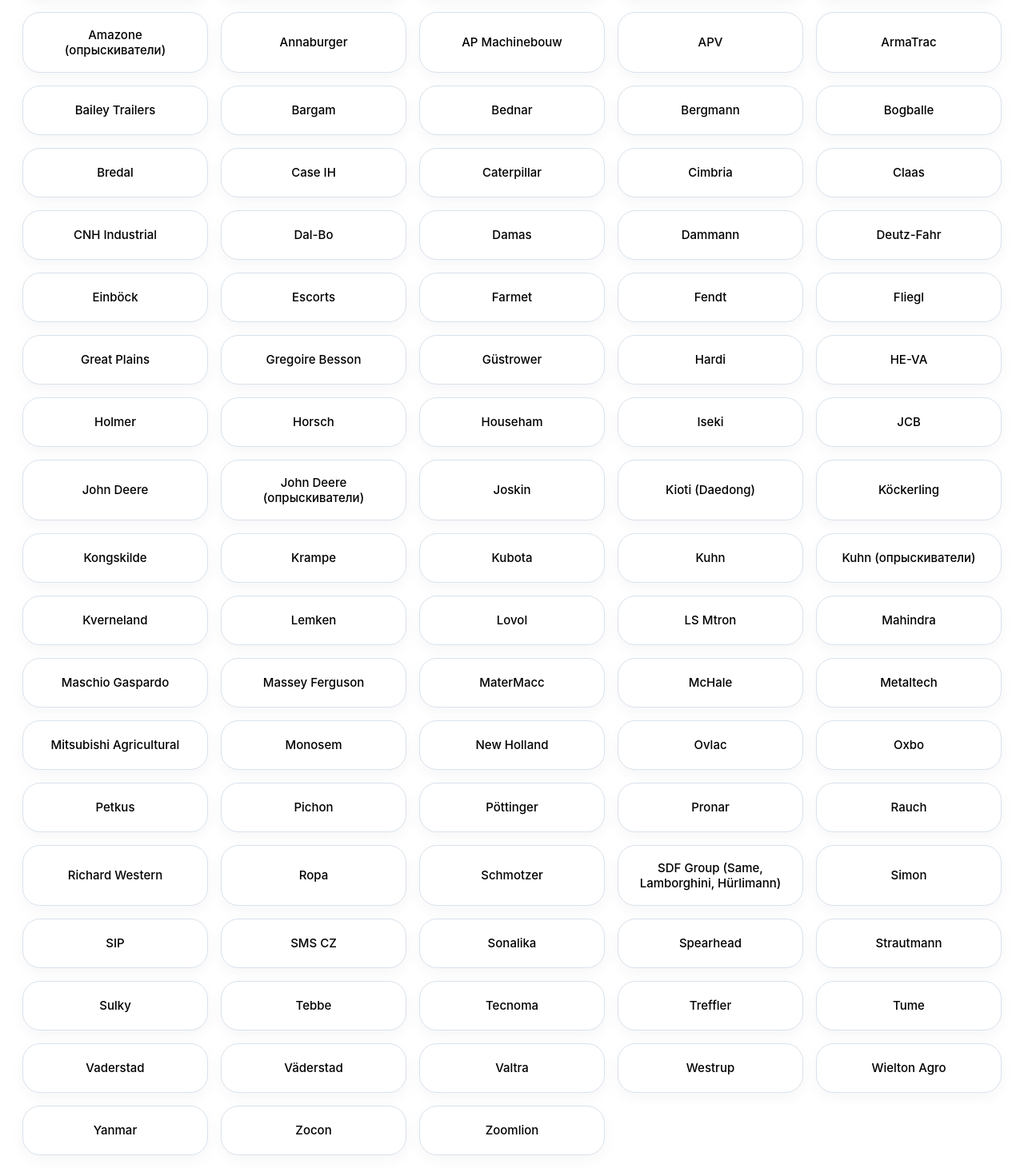
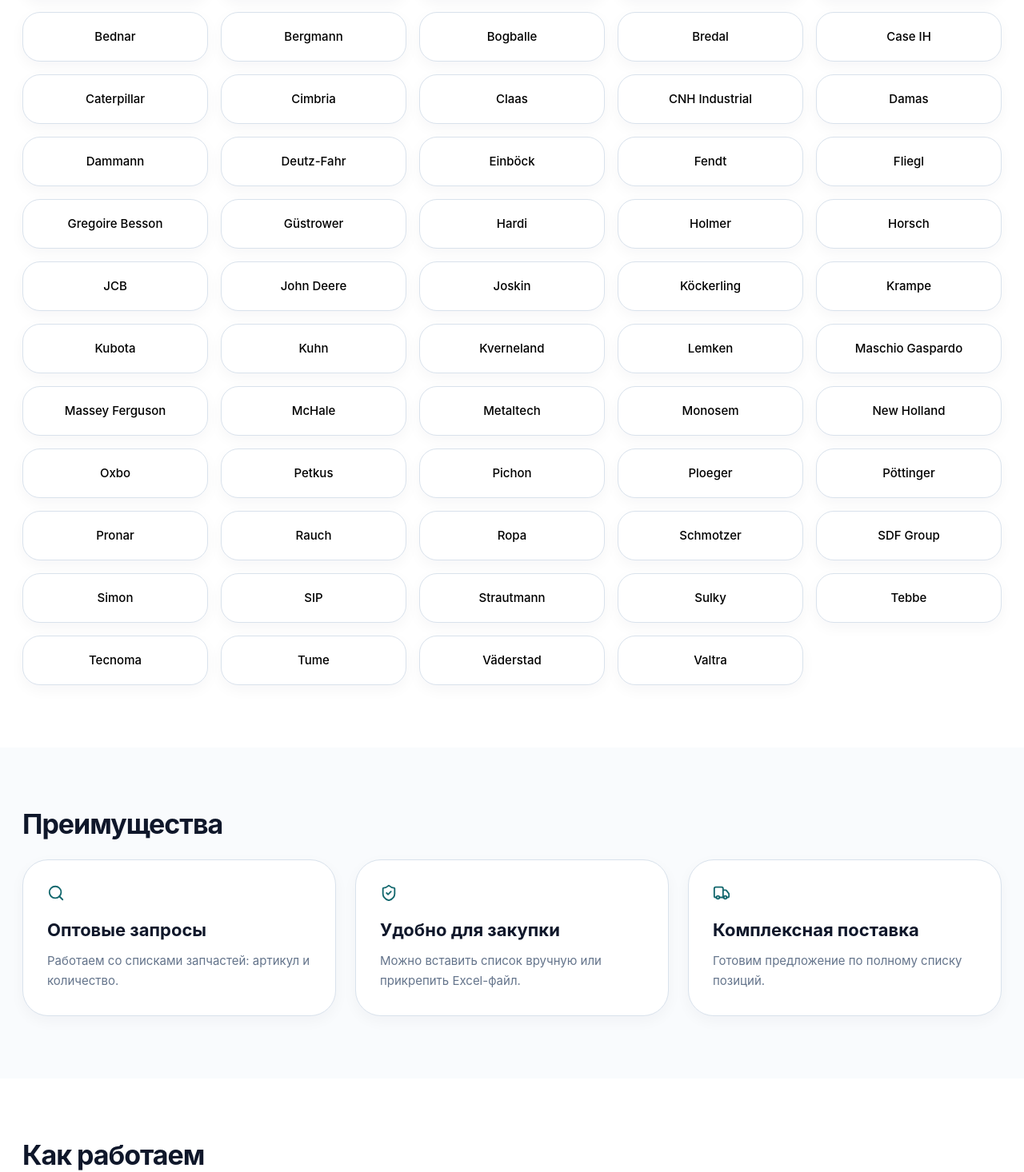
Before and after one commit to agriparts/agriparts.by, a React (Vite) app: page / in a window 1280 px wide. Shown: the part 1060-2526 px from the top of the page at 80% size. Built offline with nearby package versions, Linux system fonts and the light colour scheme.

Commit message:
Update App.jsx

```diff
--- a/src/App.jsx
+++ b/src/App.jsx
@@ -26,17 +26,10 @@
     () =>
       [
         "AGCO",
-        "AP Machinebouw",
-        "APV",
         "Agrifac",
         "Agromasz",
-        "Agro-Tom",
         "Amazone",
-        "Amazone (опрыскиватели)",
         "Annaburger",
-        "ArmaTrac",
-        "Bailey Trailers",
-        "Bargam",
         "Bednar",
         "Bergmann",
         "Bogballe",
@@ -46,78 +39,51 @@
         "Caterpillar",
         "Cimbria",
         "Claas",
-        "Dal-Bo",
         "Damas",
         "Dammann",
         "Deutz-Fahr",
         "Einböck",
-        "Escorts",
-        "Farmet",
         "Fendt",
         "Fliegl",
-        "Great Plains",
         "Gregoire Besson",
         "Güstrower",
-        "HE-VA",
         "Hardi",
         "Holmer",
         "Horsch",
-        "Househam",
-        "Iseki",
         "JCB",
         "John Deere",
-        "John Deere (опрыскиватели)",
         "Joskin",
-        "Kioti (Daedong)",
-        "Kongskilde",
         "Krampe",
         "Kubota",
         "Kuhn",
-        "Kuhn (опрыскиватели)",
         "Kverneland",
         "Köckerling",
-        "LS Mtron",
         "Lemken",
-        "Lovol",
-        "Mahindra",
         "Maschio Gaspardo",
         "Massey Ferguson",
-        "MaterMacc",
         "McHale",
         "Metaltech",
-        "Mitsubishi Agricultural",
         "Monosem",
         "New Holland",
-        "Ovlac",
         "Oxbo",
+        "Ploeger",
         "Petkus",
         "Pichon",
         "Pöttinger",
         "Pronar",
         "Rauch",
-        "Richard Western",
         "Ropa",
-        "SDF Group (Same, Lamborghini, Hürlimann)",
+        "SDF Group",
         "SIP",
-        "SMS CZ",
         "Schmotzer",
         "Simon",
-        "Sonalika",
-        "Spearhead",
         "Strautmann",
         "Sulky",
         "Tebbe",
         "Tecnoma",
-        "Treffler",
         "Tume",
-        "Vaderstad",
         "Valtra",
         "Väderstad",
-        "Westrup",
-        "Wielton Agro",
-        "Yanmar",
-        "Zocon",
-        "Zoomlion",
       ].sort((a, b) => a.localeCompare(b, "ru")),
     []
   );
```
